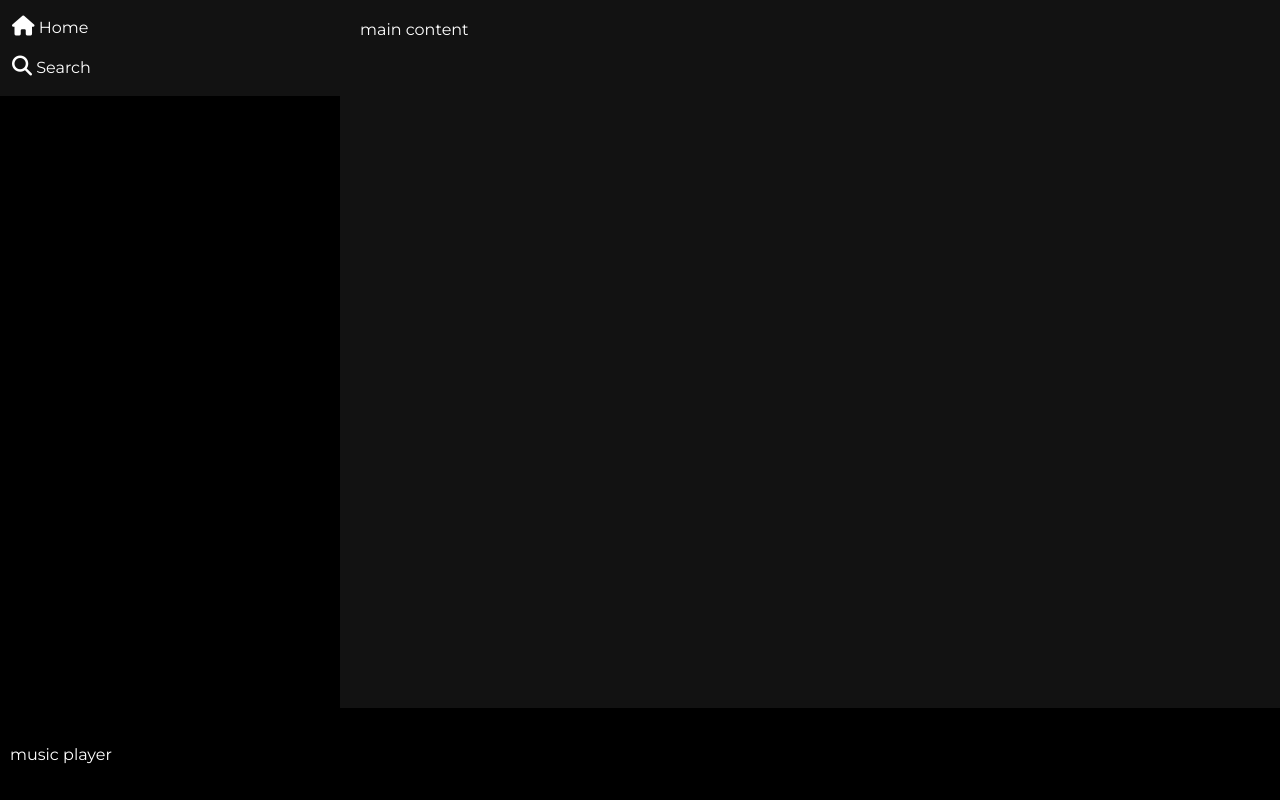
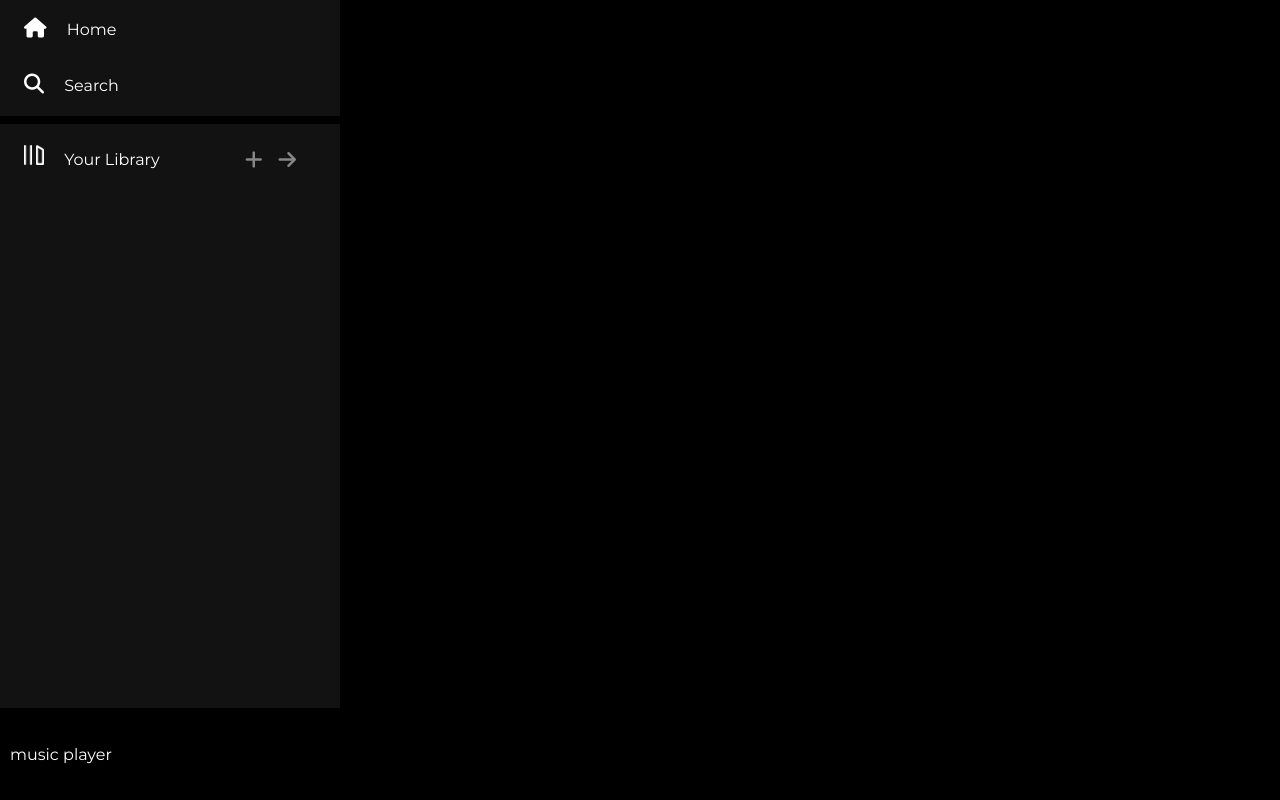
Before and after one commit to shehwarm/SPOTIFY-CLONE, a plain HTML site: page index.html in a window 1280 px wide. Shown: the top 800 px of the page. Drawn offline with Linux system fonts and the light colour scheme.

Commit message:
Add navigation options for Home, Search, and Your Library in sidebar

```diff
--- a/index.html
+++ b/index.html
@@ -15,7 +15,7 @@
     <div class="main">
         <div class="sidebar">
             <div class="nav">
-                <div class="nav-option">
+                <div class="nav-option" style="opacity:1">
                     <i class="fa-solid fa-house"></i>
                     <a href="a">Home</a>
                 </div>
@@ -24,6 +24,17 @@
                     <a href="a">Search</a>
                 </div>
             </div>
+            <div class="library">
+                <div class="options">
+                    <div class="lib-option nav-option">
+                        <img src="./assets/library_icon.png">
+                        <a href="a">Your Library</a>
+                    </div>
+                    <div class="icons">
+                        <i class="fa-solid fa-plus"></i>
+                        <i class="fa-solid fa-arrow-right"></i>
+                    </div>
+                </div>
         </div>
         <div class="main-content">main content</div>
         <div class="music-player">music player</div>
--- a/style.css
+++ b/style.css
@@ -15,6 +15,7 @@ body{
     width: 340px;
     border-radius: 1 rem;
     background-color: black;
+
 
 }
 
@@ -49,15 +50,53 @@ a{
     flex-direction: column;
     justify-content: center;
     padding: 0.5rem 0.75rem;
+    height: 100px;
 
 }
 
 .nav-option{
     line-height:2.5rem;
+    opacity: 0.7rem;
+    padding: 0.5rem 0.75rem;
+
+}
+.nav-option:hover{
+    opacity: 1;
 }
 .nav-option i {
     font-size: 1.25rem;
 }
 .nav-option a {
     font-size: 1rem;
+    margin-left: 1rem;
 }
+.library{
+    background-color: #121212;
+    border-radius: 1 rem;
+    height: 100%;
+    margin-top: 0.5rem;
+    padding: 0.5rem 0.75rem;
+}
+
+.options{
+    display: flex;
+    justify-content: space-between;
+    align-items: center;
+}
+.lib-option img {
+    height: 1.25rem;
+    width: 1.25rem;
+}
+
+.icons {
+    font-size: 1.25rem;
+    opacity: 0.7;
+    margin-right: 1rem;
+    display: flex;
+
+}
+
+.icons i {
+     opacity: 0.7;
+    margin-right: 1rem;
+}
```
